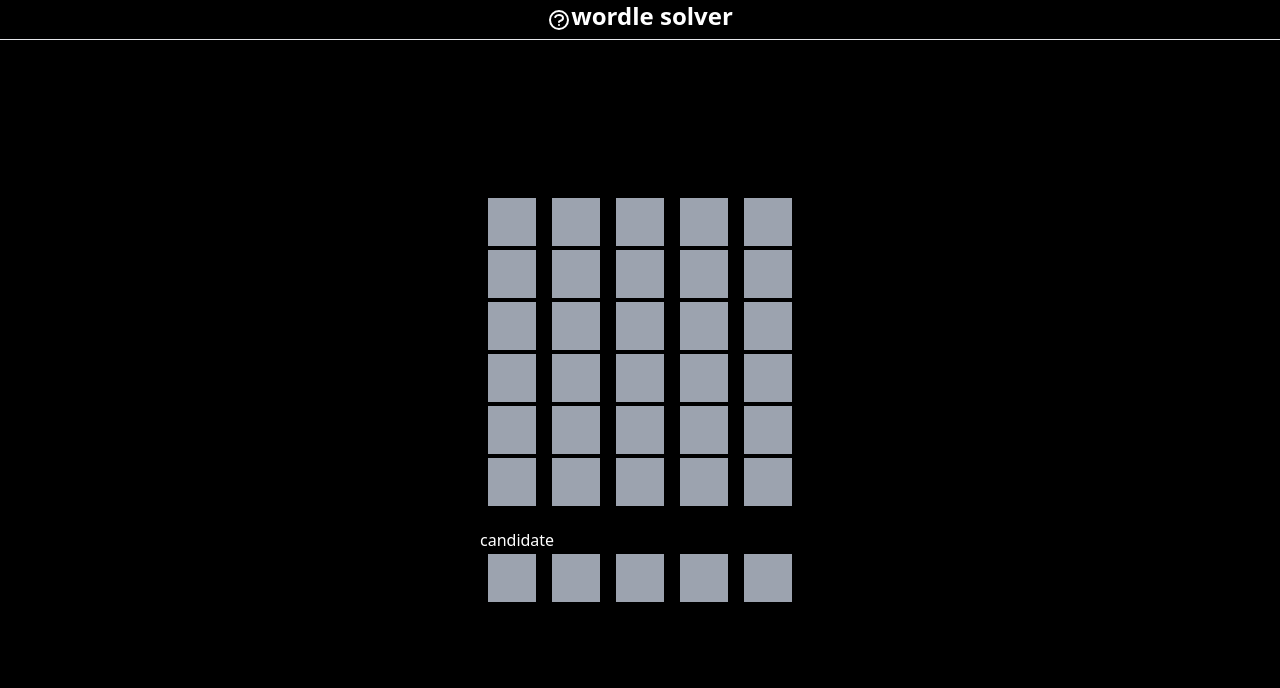
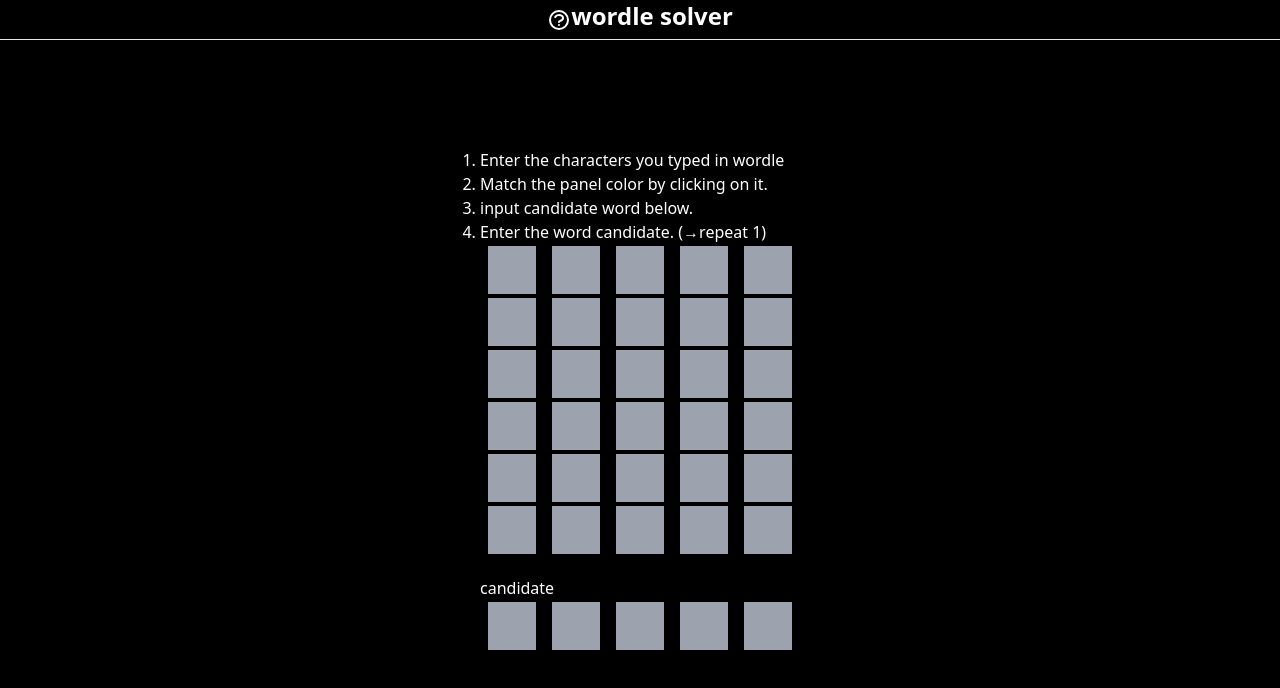
Before and after one commit to vandeeglobe/wordle-solver, a React (Create React App) app: page / in a window 1280 px wide. Shown: the top 688 px of the page. Built offline with nearby package versions, Linux system fonts and the light colour scheme.

Commit message:
usage追加

```diff
--- /dev/null
+++ b/src/Usage.tsx
@@ -0,0 +1,12 @@
+export const Usage = () => {
+  const isSmartPhone = navigator.userAgent.match(/(iPhone|iPad|iPod|Android)/i);
+  return (
+    <ul className={"list-decimal usage"}>
+      {isSmartPhone ? <li>Click [ShowKeyboard!]</li> : <></>}
+      <li>Enter the characters you typed in wordle</li>
+      <li>Match the panel color by clicking on it.</li>
+      <li>input candidate word below.</li>
+      <li>Enter the word candidate. (→repeat 1)</li>
+    </ul>
+  );
+};
--- a/src/index.css
+++ b/src/index.css
@@ -23,3 +23,7 @@
   /* visibility: hidden; */
   /* display: none; */
 }
+
+.usage {
+  color: white;
+}
--- a/src/index.tsx
+++ b/src/index.tsx
@@ -4,6 +4,7 @@
 import { useState } from "react";
 import { Square } from "./Square";
 import { Keyboard } from "./Keyboard";
+import { Usage } from "./Usage";
 import {
   input_history,
   wordResult,
@@ -194,6 +195,7 @@
       </div>
 
       <div className="App-body ">
+        <Usage></Usage>
         <Keyboard />
         <SolveBoard
           data={state.history}
```
